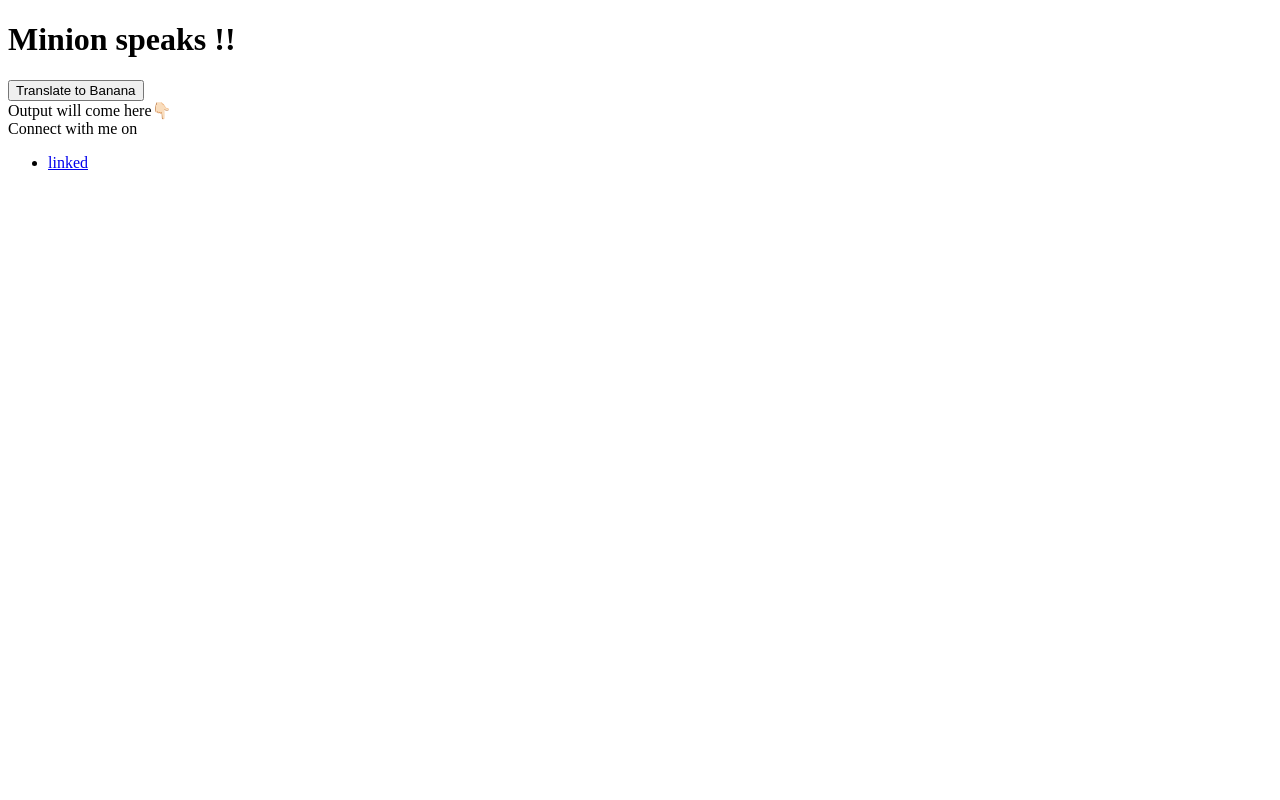
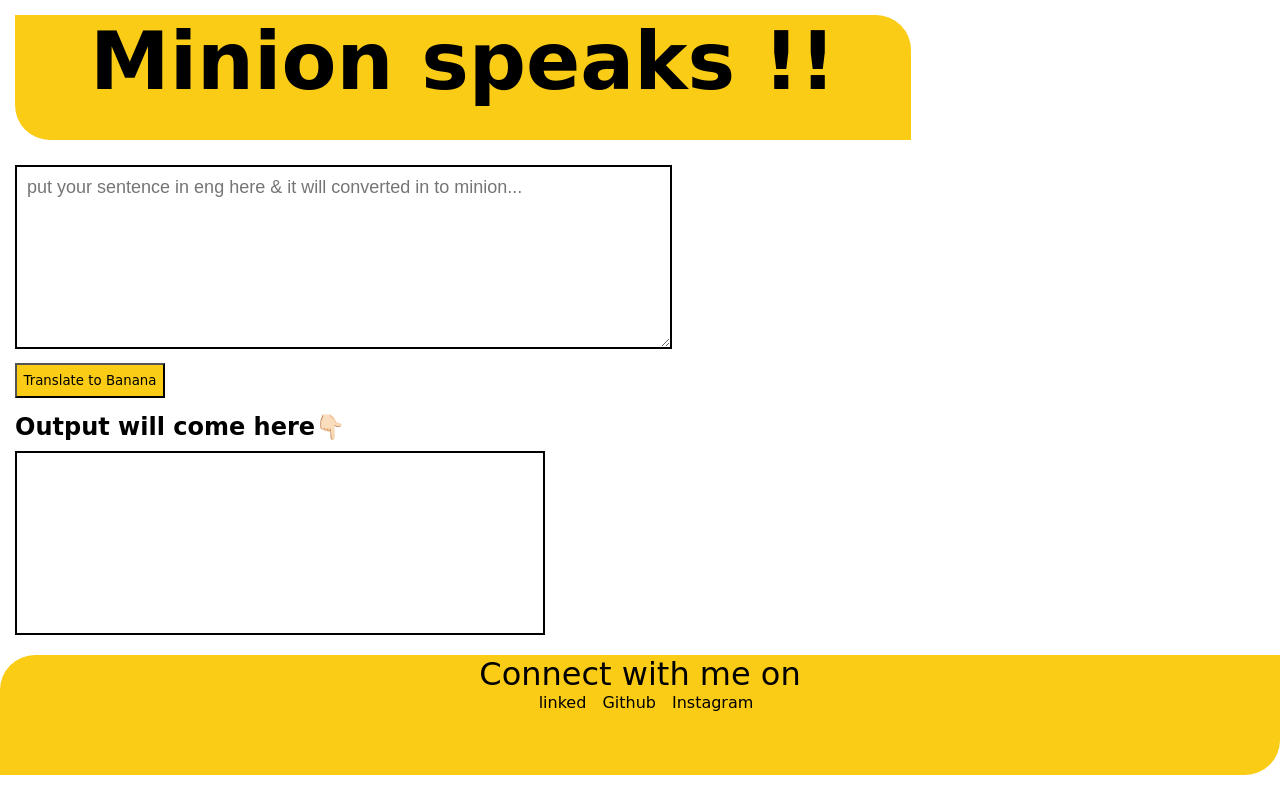
Before and after one commit to Guptaabhii/Minions-talk, a plain HTML site: page index.html in a window 1280 px wide. Drawn offline with Linux system fonts and the light colour scheme.

Commit message:
completed Styling

```diff
--- a/index.html
+++ b/index.html
@@ -11,19 +11,23 @@
     <header>
         <h1>Minion speaks !!</h1>
     </header>
-    <main>
-        <textare id="txt-input" placeholder="put your sentence in eng here & it will converted in to minion... "></textarea>
+    <main class="main">
+        <textarea id="txt-input" placeholder="put your sentence in eng here & it will converted in to minion... "></textarea>
+        <br>
          <button id="btn-translate">Translate to Banana</button>
-          <div >Output will come here👇🏻</div>
+          <div id="output"><h2>Output will come here👇🏻</h2></div>
           <div id="txt-output"></div>
+        </main>
 
-    </main>
     <footer>
         <div class="connect">Connect with me on</div>
         <ul>
             <li><a href="https://www.linkedin.com/in/abhishek-gupta-23683924a">linked</a></li>
+            <li><a href="https://github.com/Guptaabhii">Github</a></li>
+            <li><a href="https://www.instagram.com/1207abhishekgupta?r=nametag">Instagram</a></li>
         </ul>
     </footer>
+    <script src="app.js" type="text/javascript"></script>
 
 </body>
 </html>
--- a/style.css
+++ b/style.css
@@ -0,0 +1,74 @@
+*{
+    margin: 0;
+    padding: 0;
+}
+header{
+    text-align: center;
+    margin: 15px 15px;
+    font-family: 'Amatic SC', cursive;
+    width: 70vw;
+    height: 15vh;
+    background-color: #facc15;
+    padding-bottom: 5px;
+    font-size: 40px;
+    border-radius: 0 35px 0 35px;
+}
+
+ .main {
+    margin-left: 15px;
+    max-width: 80vm;
+}
+#txt-input{
+    margin-top:10px ;
+    border: 2px solid black;
+    padding: 10px;
+    font-family: 'Josefin Sans', sans-serif;
+    width: 50%;
+    height: 20vh;
+    font-size: large;
+}
+#btn-translate{
+    background-color: #facc15;
+    font-family: 'Amatic SC', cursive;
+    margin-top:10px;
+    width: 150px;
+    height: 35px;
+    }
+
+#output{
+    margin-top: 15px;
+    font-family: 'Amatic SC', cursive;
+    }
+#txt-output{
+    margin-top:10px ;
+    border: 2px solid black;
+    padding: 10px;
+    font-family: 'Josefin Sans', sans-serif;
+    width: 40%;
+    height: 20vh;
+    font-size: large;
+
+}
+footer{
+    bottom: 0;
+    margin-top: 20px;
+    text-align: center;
+    background-color: #facc15;
+    height: 15vh;
+    border-radius: 35px 0 35px 0;
+
+}
+.connect{
+    font-family: 'Dancing Script', cursive;
+    font-size: 2rem;
+}
+footer ul li{
+    display: inline;
+
+}
+footer ul li a{
+    text-decoration: none;
+    color: black;
+    font-family: 'Dancing Script', cursive;
+    padding-left: 12px;
+}
```
